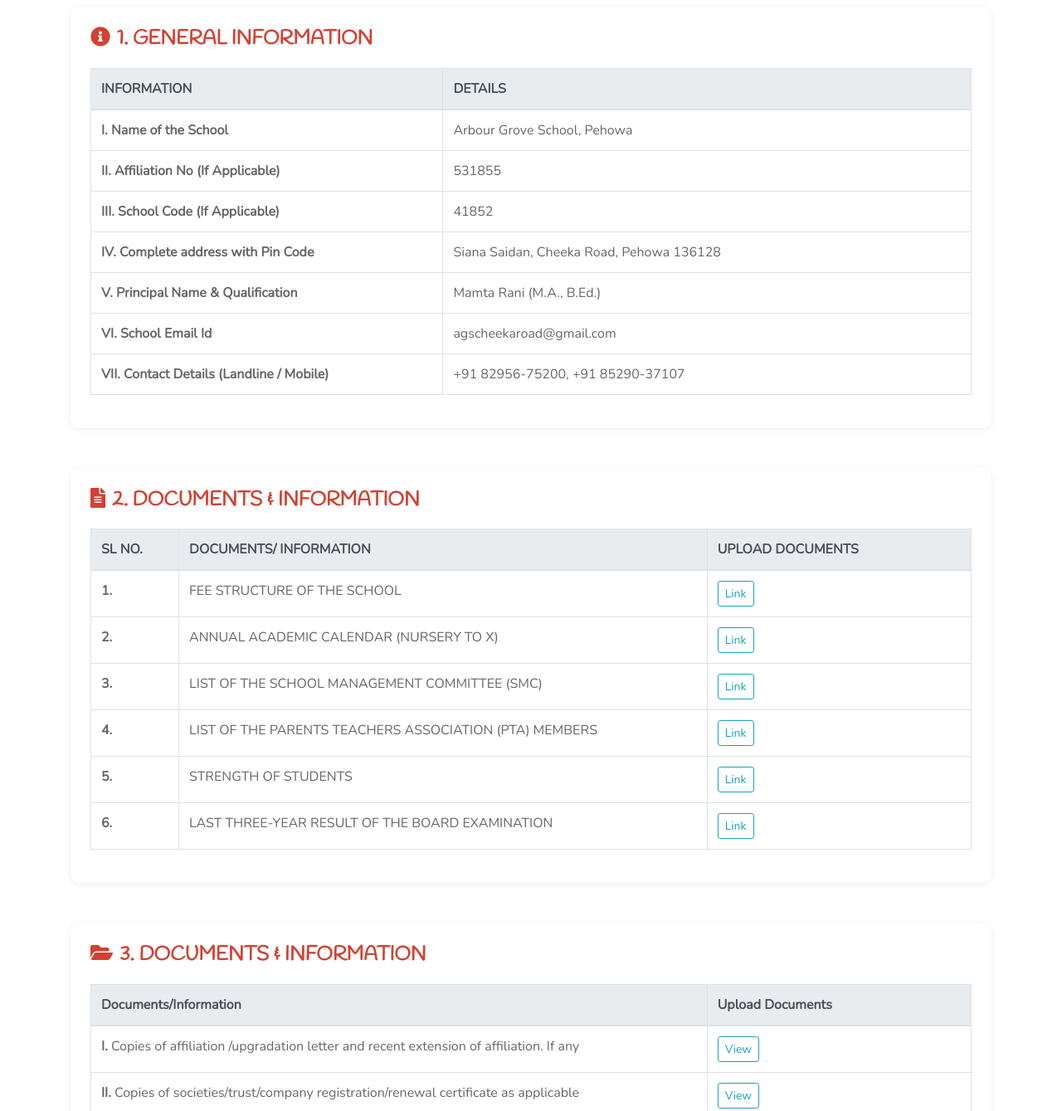
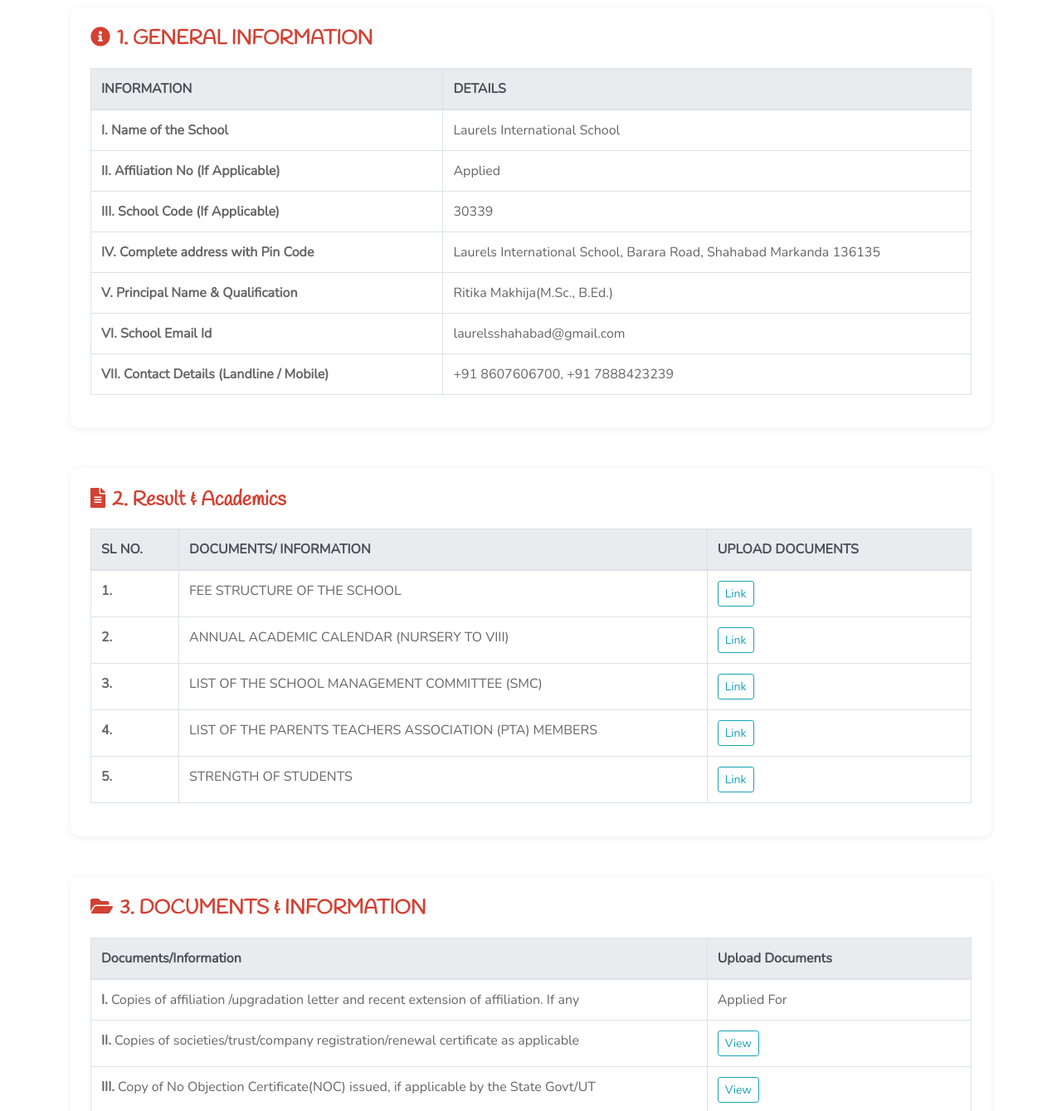
Before and after one commit to madaankartik/Laurels-website, a plain HTML site: page mandatory-disclosure.html in a window 1280 px wide. Shown: the part 500-1839 px from the top of the page at 83% size. Drawn offline with nearby package versions, Linux system fonts and the light colour scheme.

Commit message:
added documents

```diff
--- a/mandatory-disclosure.html
+++ b/mandatory-disclosure.html
@@ -116,31 +116,31 @@
                     <tbody>
                         <tr>
                             <td><strong>I. Name of the School</strong></td>
-                            <td>Arbour Grove School, Pehowa</td>
+                            <td>Laurels International School</td>
                         </tr>
                         <tr>
                             <td><strong>II. Affiliation No (If Applicable)</strong></td>
-                            <td>531855</td>
+                            <td>Applied</td>
                         </tr>
                         <tr>
                             <td><strong>III. School Code (If Applicable)</strong></td>
-                            <td>41852</td>
+                            <td>30339</td>
                         </tr>
                         <tr>
                             <td><strong>IV. Complete address with Pin Code</strong></td>
-                            <td>Siana Saidan, Cheeka Road, Pehowa 136128</td>
+                            <td>Laurels International School, Barara Road, Shahabad Markanda 136135</td>
                         </tr>
                         <tr>
                             <td><strong>V. Principal Name & Qualification</strong></td>
-                            <td>Mamta Rani (M.A., B.Ed.)</td>
+                            <td>Ritika Makhija(M.Sc., B.Ed.)</td>
                         </tr>
                         <tr>
                             <td><strong>VI. School Email Id</strong></td>
-                            <td>agscheekaroad@gmail.com</td>
+                            <td>laurelsshahabad@gmail.com</td>
                         </tr>
                         <tr>
                             <td><strong>VII. Contact Details (Landline / Mobile)</strong></td>
-                            <td>+91 82956-75200, +91 85290-37107</td>
+                            <td>+91 8607606700, +91 7888423239</td>
                         </tr>
                     </tbody>
                 </table>
@@ -149,7 +149,7 @@
 
         <!-- 2. DOCUMENTS SECTION -->
         <div class="disclosure-card mb-5">
-            <h4 style="color: #D24132; margin-bottom: 20px;"><i class="fa fa-file-alt mr-2"></i>2. DOCUMENTS & INFORMATION</h4>
+            <h4 style="color: #D24132; margin-bottom: 20px;"><i class="fa fa-file-alt mr-2"></i>2. Result & Academics</h4>
             <div class="table-responsive">
                 <table class="table table-bordered">
                     <thead class="thead-light">
@@ -167,13 +167,13 @@
                         </tr>
                         <tr>
                             <td><strong>2.</strong></td>
-                            <td>ANNUAL ACADEMIC CALENDAR (NURSERY TO X)</td>
+                            <td>ANNUAL ACADEMIC CALENDAR (NURSERY TO VIII)</td>
                             <td><a href="#" class="btn btn-sm btn-outline-primary">Link</a></td>
                         </tr>
                         <tr>
                             <td><strong>3.</strong></td>
                             <td>LIST OF THE SCHOOL MANAGEMENT COMMITTEE (SMC)</td>
-                            <td><a href="#" class="btn btn-sm btn-outline-primary">Link</a></td>
+                            <td><a href="SMC.pdf" class="btn btn-sm btn-outline-primary" target="_blank">Link</a></td>
                         </tr>
                         <tr>
                             <td><strong>4.</strong></td>
@@ -185,11 +185,7 @@
                             <td>STRENGTH OF STUDENTS</td>
                             <td><a href="#" class="btn btn-sm btn-outline-primary">Link</a></td>
                         </tr>
-                        <tr>
-                            <td><strong>6.</strong></td>
-                            <td>LAST THREE-YEAR RESULT OF THE BOARD EXAMINATION</td>
-                            <td><a href="#" class="btn btn-sm btn-outline-primary">Link</a></td>
-                        </tr>
+
                     </tbody>
                 </table>
             </div>
@@ -209,11 +205,11 @@
                     <tbody>
                         <tr>
                             <td><strong>I.</strong> Copies of affiliation /upgradation letter and recent extension of affiliation. If any</td>
-                            <td><a href="#" class="btn btn-sm btn-outline-primary">View</a></td>
+                            <td>Applied For</td>
                         </tr>
                         <tr>
                             <td><strong>II.</strong> Copies of societies/trust/company registration/renewal certificate as applicable</td>
-                            <td><a href="#" class="btn btn-sm btn-outline-primary">View</a></td>
+                            <td><a href="Trust.pdf" class="btn btn-sm btn-outline-primary" >View</a></td>
                         </tr>
                         <tr>
                             <td><strong>III.</strong> Copy of No Objection Certificate(NOC) issued, if applicable by the State Govt/UT</td>
@@ -221,28 +217,28 @@
                         </tr>
                         <tr>
                             <td><strong>IV.</strong> Copies of recognition certificate under RTE Act 2009, and it's renewal if applicable</td>
-                            <td><a href="#" class="btn btn-sm btn-outline-primary">View</a></td>
+                            <td><a href="reco.pdf" class="btn btn-sm btn-outline-primary" target="_blank">View</a></td>
                         </tr>
                         <tr>
                             <td><strong>V.</strong> Copy of valid Building Safety Certificate as per the National Building Code</td>
-                            <td><a href="#" class="btn btn-sm btn-outline-primary">View</a></td>
+                            <td><a href="building.pdf" class="btn btn-sm btn-outline-primary" target="_blank">View</a></td>
                         </tr>
                         <tr>
                             <td><strong>VI.</strong> Copy of valid Fire Safety Certificate issued by the competent Authority</td>
-                            <td><a href="#" class="btn btn-sm btn-outline-primary">View</a></td>
+                            <td><a href="fire.pdf" class="btn btn-sm btn-outline-primary" target="_blank">View</a></td>
                         </tr>
                         <tr>
                             <td><strong>VII.</strong> Copies of valid Water, Health and Sanitation Certificates</td>
-                            <td><a href="#" class="btn btn-sm btn-outline-primary">View</a></td>
+                            <td><a href="water.pdf" class="btn btn-sm btn-outline-primary" target="_blank">View</a></td>
                         </tr>
                         <tr>
                             <td><strong>VIII.</strong> Copies of Self Certification by the School</td>
-                            <td><a href="#" class="btn btn-sm btn-outline-primary">View</a></td>
+                            <td><a href="perfoma.pdf" class="btn btn-sm btn-outline-primary" target="_blank">View</a></td>
                         </tr>
-                        <tr>
+                        <!-- <tr>
                             <td><strong>IX.</strong> Mandatory Disclosure Details</td>
                             <td><a href="#" class="btn btn-sm btn-outline-primary">View</a></td>
-                        </tr>
+                        </tr> -->
                     </tbody>
                 </table>
             </div>
@@ -262,19 +258,19 @@
                     <tbody>
                         <tr>
                             <td><strong>I. Principal</strong></td>
-                            <td>Mrs. Mamta Rani | MA (Hindi), B.Ed.</td>
+                            <td>Mrs. Ritika Makhija | M.Sc. , B.Ed.</td>
                         </tr>
                         <tr>
                             <td><strong>II. Total No. of Teachers</strong></td>
                             <td>
-                                <strong>PGT:</strong> 05<br>
-                                <strong>TGT:</strong> 14<br>
-                                <strong>PRT:</strong> 08
+                                <strong>PGT:</strong> 00<br>
+                                <strong>TGT:</strong> 07<br>
+                                <strong>PRT:</strong> 09
                             </td>
                         </tr>
                         <tr>
                             <td><strong>III. Teachers Section Ratio</strong></td>
-                            <td>1.5:1</td>
+                            <td>1.1:5</td>
                         </tr>
                         <tr>
                             <td><strong>IV. Special Educator Details</strong></td>
@@ -282,7 +278,7 @@
                         </tr>
                         <tr>
                             <td><strong>V. Counsellor and Wellness Teacher</strong></td>
-                            <td>Mrs. Isha Bhardwaj | MA Psychology</td>
+                            <td>To be appointed</td>
                         </tr>
                         <tr>
                             <td><strong>VI. TEACHERS' DETAIL</strong></td>
@@ -307,15 +303,15 @@
                     <tbody>
                         <tr>
                             <td><strong>I. Total campus area of the school (In Square Mtrs)</strong></td>
-                            <td>8547.59 square mtr.</td>
+                            <td>8613.86 square mtr.</td>
                         </tr>
                         <tr>
                             <td><strong>II. NUMBER AND SIZE OF CLASS ROOMS (IN SQUARE MTR.)</strong></td>
-                            <td>32 rooms (46.4515 square mtr.)</td>
+                            <td>17 rooms (55 square mtr.)</td>
                         </tr>
                         <tr>
                             <td><strong>III. NUMBER OF LARGE LABS INCLUDING COMPUTER LABS (IN SQUARE MTR.)</strong></td>
-                            <td>09(69.6773 square mtr.)</td>
+                            <td>06 (60 square mtr.)</td>
                         </tr>
                         <tr>
                             <td><strong>IV. Internet Facility (Y/N)</strong></td>
@@ -323,16 +319,16 @@
                         </tr>
                         <tr>
                             <td><strong>V. No. of Girls Toilets</strong></td>
-                            <td>28</td>
+                            <td>10</td>
                         </tr>
                         <tr>
                             <td><strong>VI. No. of Boys Toilets</strong></td>
-                            <td>26</td>
+                            <td>14</td>
                         </tr>
-                        <tr>
+                        <!-- <tr>
                             <td><strong>VII. Link of YouTube video of the inspection of school covering the infrastructure of the school</strong></td>
                             <td><a href="#" class="btn btn-sm btn-outline-primary">VIEW</a></td>
-                        </tr>
+                        </tr> -->
                     </tbody>
                 </table>
             </div>
```
Also changed, not shown: 8 other files.
